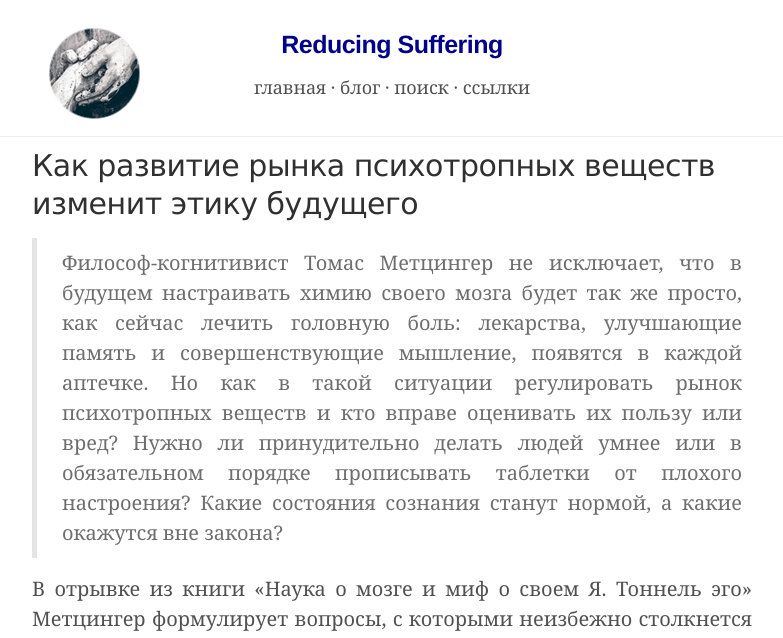
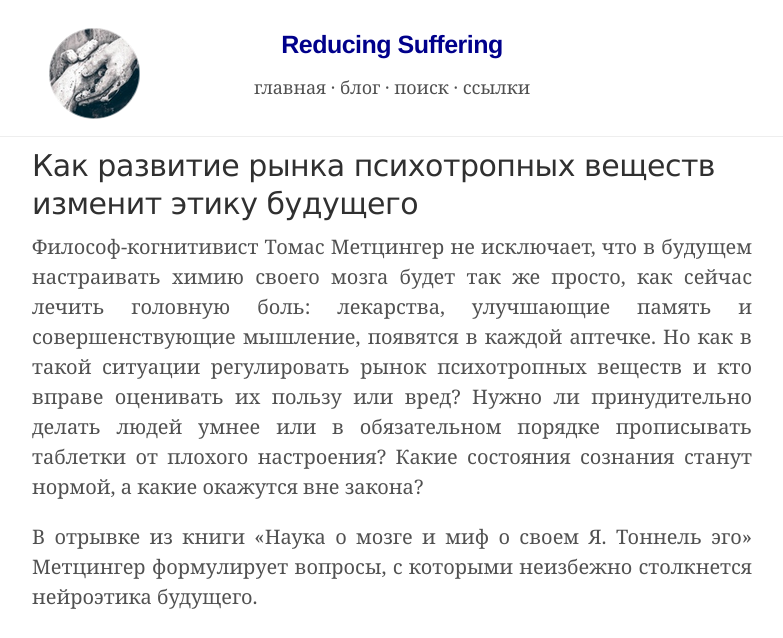
Before and after one commit to ReducingSuffering/reducingsuffering.github.io, a Jekyll site: the page built from _posts/wt/Авторы/Иноязычные/Томас Метцингер/2021-06-01-224.md, in a window 1280 px wide. Shown: the top 638 px of the page, without its empty margins (248-1031 px from the left). Built offline with Jekyll 4.4.1, drawn with Linux system fonts in a browser that asks for light colours.

Commit message:
Update 2021-06-01-224.md

```diff
--- a/_posts/wt/Авторы/Иноязычные/Томас Метцингер/2021-06-01-224.md
+++ b/_posts/wt/Авторы/Иноязычные/Томас Метцингер/2021-06-01-224.md
@@ -14,6 +14,6 @@ link_to: https://theoryandpractice.ru/posts/16048-politsiya-golovnogo-mozga-kak-
 archive: https://web.archive.org/web/20221129135505/https://theoryandpractice.ru/posts/16048-politsiya-golovnogo-mozga-kak-razvitie-rynka-psikhotropnykh-veshchestv-izmenit-etiku-budushchego
 preview: https://storage.theoryandpractice.ru/tnp/uploads/image_block/000/041/843/image/base_687fa3df83.jpg
 ---
->Философ-когнитивист Томас Метцингер не исключает, что в будущем настраивать химию своего мозга будет так же просто, как сейчас лечить головную боль: лекарства, улучшающие память и совершенствующие мышление, появятся в каждой аптечке. Но как в такой ситуации регулировать рынок психотропных веществ и кто вправе оценивать их пользу или вред? Нужно ли принудительно делать людей умнее или в обязательном порядке прописывать таблетки от плохого настроения? Какие состояния сознания станут нормой, а какие окажутся вне закона?
+Философ-когнитивист Томас Метцингер не исключает, что в будущем настраивать химию своего мозга будет так же просто, как сейчас лечить головную боль: лекарства, улучшающие память и совершенствующие мышление, появятся в каждой аптечке. Но как в такой ситуации регулировать рынок психотропных веществ и кто вправе оценивать их пользу или вред? Нужно ли принудительно делать людей умнее или в обязательном порядке прописывать таблетки от плохого настроения? Какие состояния сознания станут нормой, а какие окажутся вне закона?
 
 В отрывке из книги «Наука о мозге и миф о своем Я. Тоннель эго» Метцингер формулирует вопросы, с которыми неизбежно столкнется нейроэтика будущего.
```
